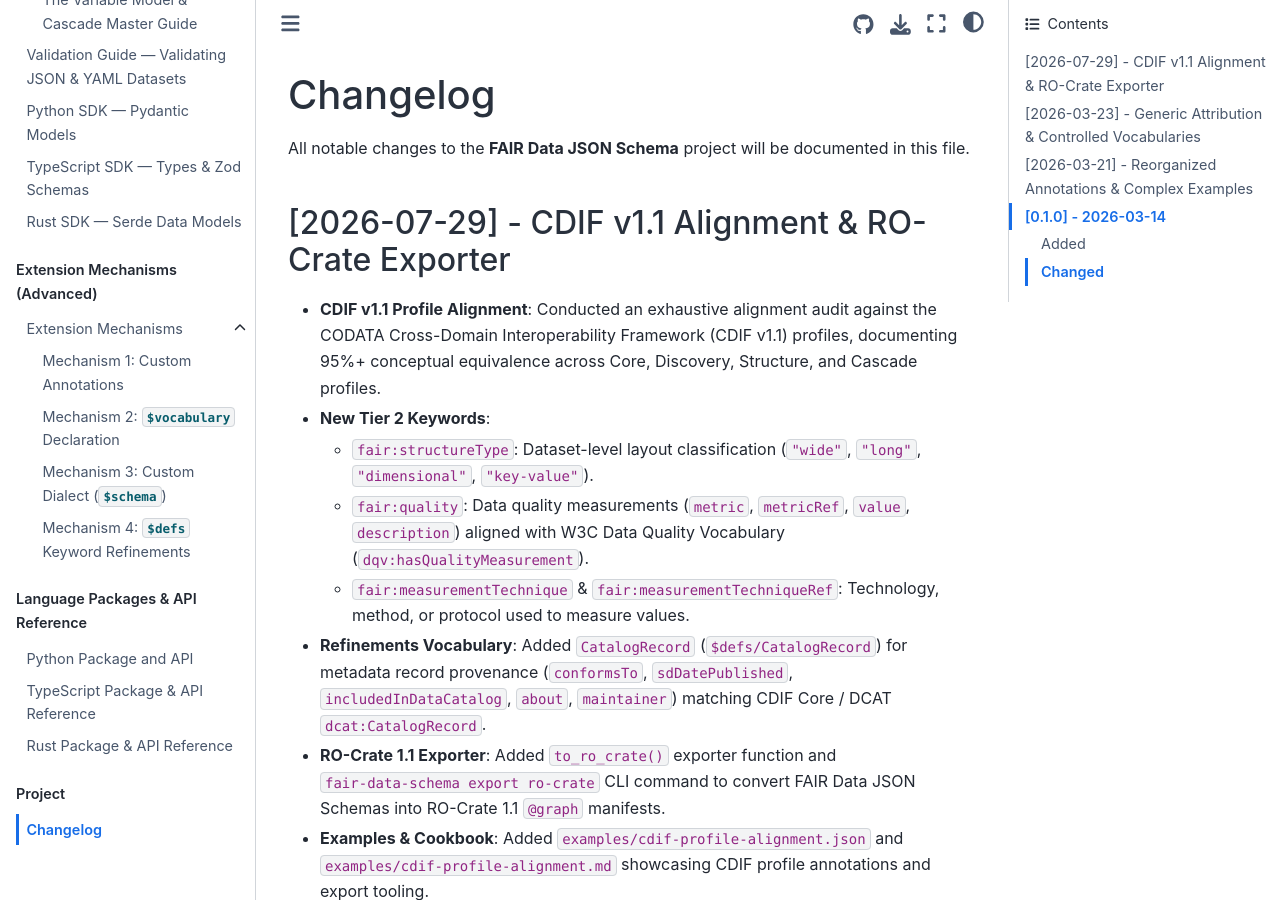
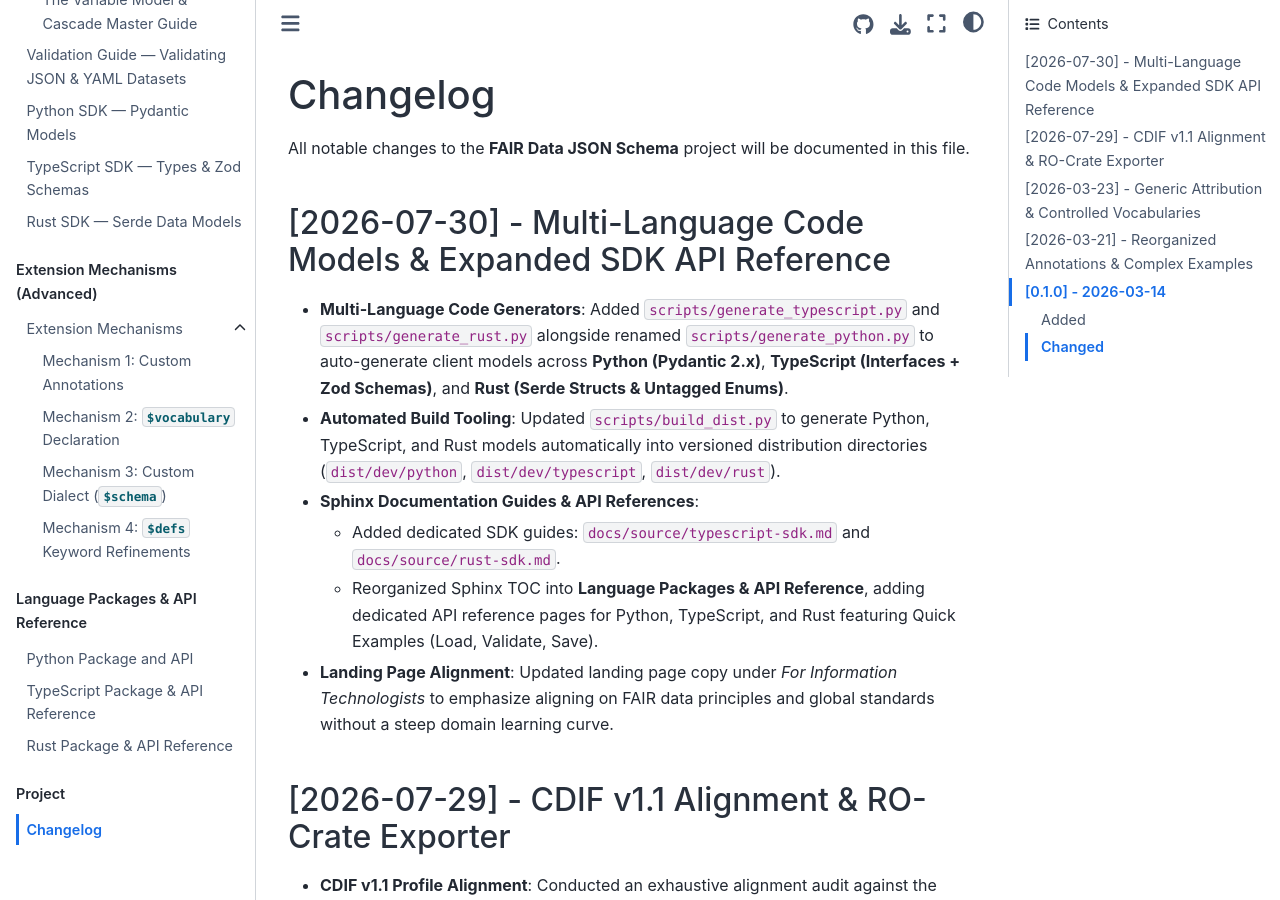
Before and after one commit to hvdnet/fair-data-schema, a Sphinx documentation site: the page built from docs/source/changelog.md, in a window 1280 px wide and 900 px high. Built offline with Sphinx 7.4.7 and the Sphinx Book theme 1.1.4, drawn with Linux system fonts in a browser that asks for light colours.

Commit message:
feat: add multi-language code generation for TypeScript and Rust with updated SDK documentation and build automation

```diff
--- a/docs/source/changelog.md
+++ b/docs/source/changelog.md
@@ -1,6 +1,15 @@
 # Changelog
 
 All notable changes to the **FAIR Data JSON Schema** project will be documented in this file.
+
+## [2026-07-30] - Multi-Language Code Models & Expanded SDK API Reference
+
+- **Multi-Language Code Generators**: Added `scripts/generate_typescript.py` and `scripts/generate_rust.py` alongside renamed `scripts/generate_python.py` to auto-generate client models across **Python (Pydantic 2.x)**, **TypeScript (Interfaces + Zod Schemas)**, and **Rust (Serde Structs & Untagged Enums)**.
+- **Automated Build Tooling**: Updated `scripts/build_dist.py` to generate Python, TypeScript, and Rust models automatically into versioned distribution directories (`dist/dev/python`, `dist/dev/typescript`, `dist/dev/rust`).
+- **Sphinx Documentation Guides & API References**:
+  - Added dedicated SDK guides: `docs/source/typescript-sdk.md` and `docs/source/rust-sdk.md`.
+  - Reorganized Sphinx TOC into **Language Packages & API Reference**, adding dedicated API reference pages for Python, TypeScript, and Rust featuring Quick Examples (Load, Validate, Save).
+- **Landing Page Alignment**: Updated landing page copy under *For Information Technologists* to emphasize aligning on FAIR data principles and global standards without a steep domain learning curve.
 
 ## [2026-07-29] - CDIF v1.1 Alignment & RO-Crate Exporter
 
```
Also changed, not shown: CHANGELOG.md (+13 -21 lines).
